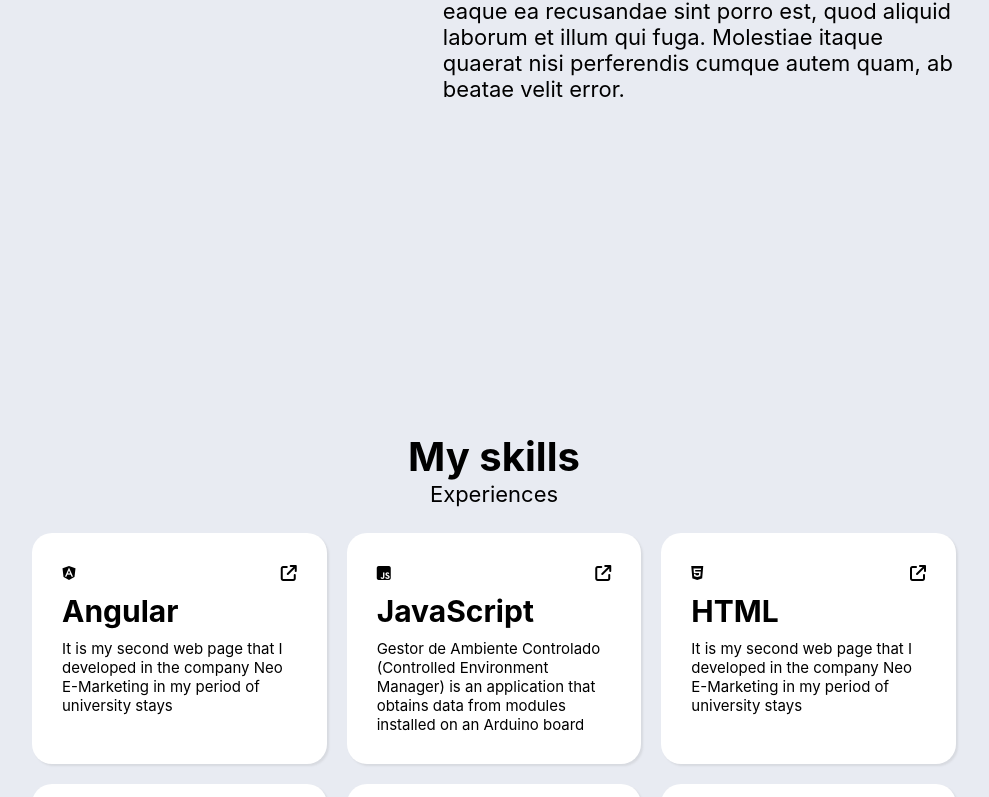
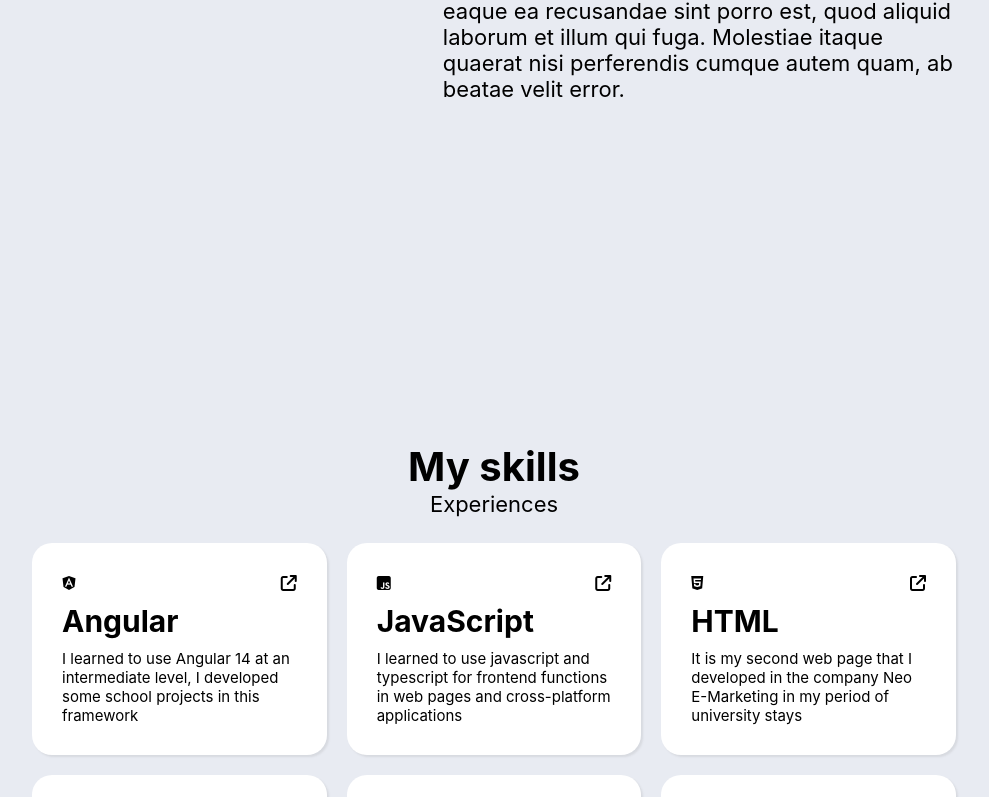
Before and after one commit to noermorales98/portfolio, a plain HTML site: page index.html in a window 1280 px wide. Shown: the part 2003-2800 px from the top of the page, without its empty margins (146-1135 px from the left). Drawn offline with Linux system fonts and the light colour scheme.

Commit message:
change index

```diff
--- a/index.html
+++ b/index.html
@@ -53,7 +53,8 @@
                 <p style="font-size: 15px;">HI THERE 👋</p>
                 <h1>I'm Noelí</h1>
                 <p style="font-size:12px; font-weight: bold;">WEB DEVELOPMENT 🧑‍💻</p>
-                <p style="margin-bottom:40px; margin-top: 20px;">I'm a web development living in Cancun.</p>
+                <p style="margin-bottom:40px; margin-top: 20px;">I'm a design-oriented front-end software developer
+                    focused on creating clean and clear interfaces.</p>
                 <a class="button" href="">Book a call</a>
             </div>
             <div class="right">
@@ -109,8 +110,8 @@
                             </span>
                             <span class="">
                                 <h3>Angular</h3>
-                                <p>It is my second web page that I developed in the company Neo E-Marketing in my
-                                    period of university stays</p>
+                                <p>I learned to use Angular 14 at an intermediate level, I developed some school
+                                    projects in this framework</p>
                             </span>
                         </a>
                     </li>
@@ -122,9 +123,8 @@
                             </span>
                             <span class="">
                                 <h3>JavaScript</h3>
-                                <p>Gestor de Ambiente Controlado (Controlled Environment Manager) is an application that
-                                    obtains data from
-                                    modules installed on an Arduino board</p>
+                                <p>I learned to use javascript and typescript for frontend functions in web pages and
+                                    cross-platform applications</p>
                             </span>
                         </a>
                     </li>
```
